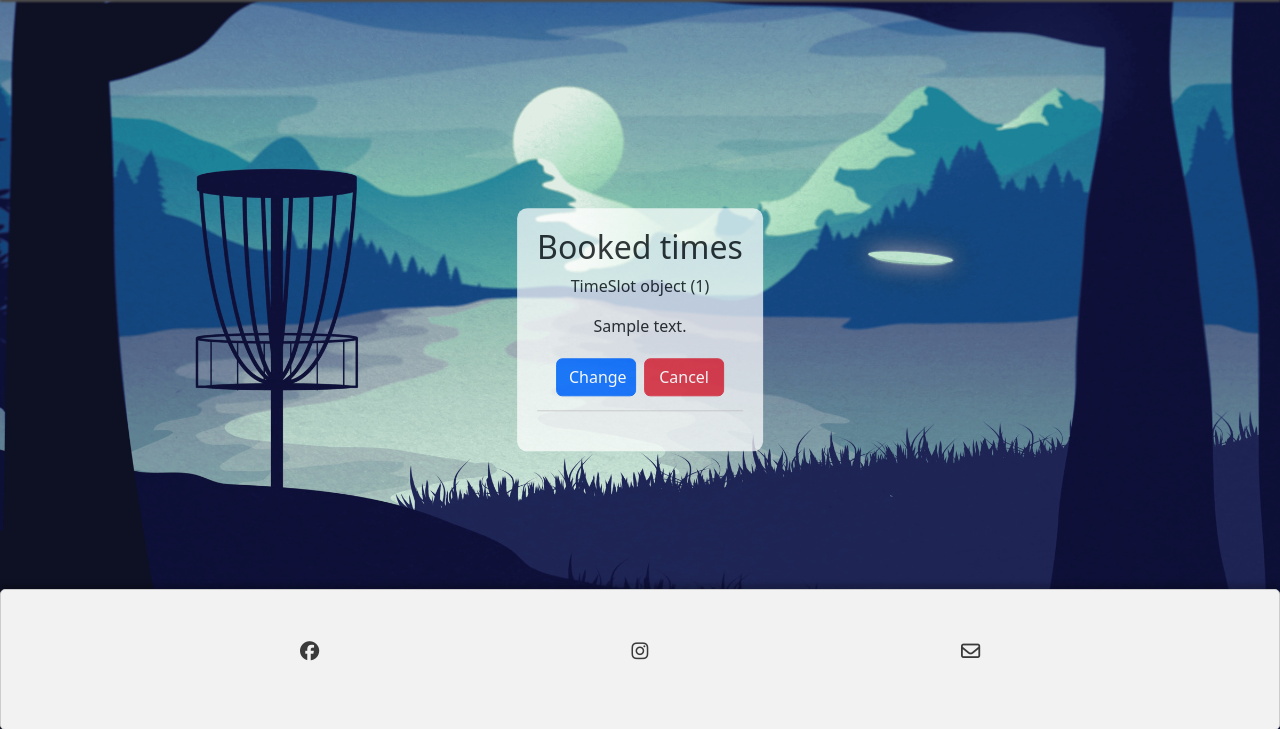
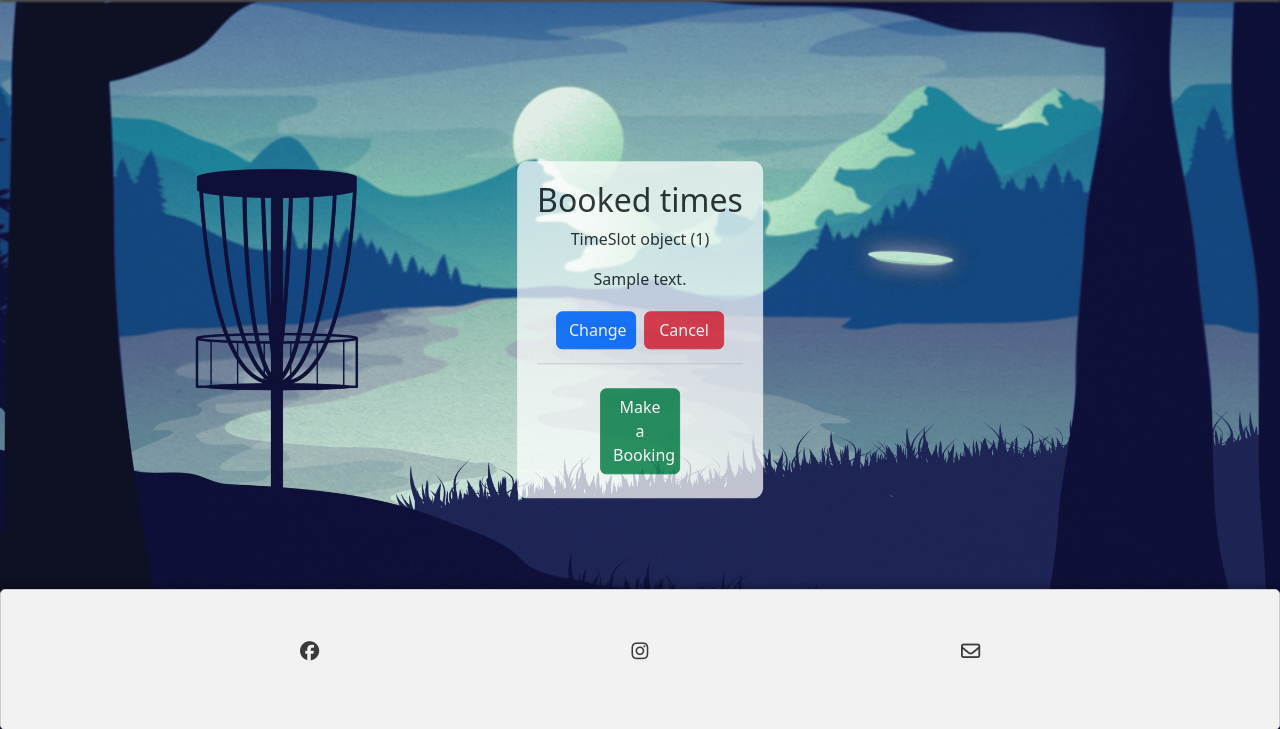
Before and after one commit to Storkfrasse/Discgolfpp4, a Django app: page /user-bookings/ in a window 1280 px wide. Shown: the part 70-799 px from the top of the page. Run offline with Django 4.2, Linux system fonts and the light colour scheme; a user stored in the database is signed in; tables that the repository leaves empty hold one stand-in row (values such as "Sample post"); some libraries are stand-ins or nearby versions.

Commit message:
added icon to book more times in bookings

```diff
--- a/booking/templates/booking/user_bookings.html
+++ b/booking/templates/booking/user_bookings.html
@@ -4,6 +4,7 @@
 <div class="center-container">
     <div class="booking-info-box">
         <h2>Booked times</h2>
+        {% if user_bookings %}
             {% for booking in user_bookings %}
                 <div class="booking-item">
                     <p>{{ booking.time_slot }}</p>
@@ -14,6 +15,13 @@
                     </div>
                 </div>
             {% endfor %}
+        {% else %}
+            <p>You have no booked times.</p>
+        {% endif %}
+
+        <div class="make-booking-button">
+            <a href="{% url 'make_booking' %}" class="btn btn-success">Make a Booking</a>
+        </div>
     </div>
 </div>
 
```
Lines whose indentation alone changed are shown as unchanged.
